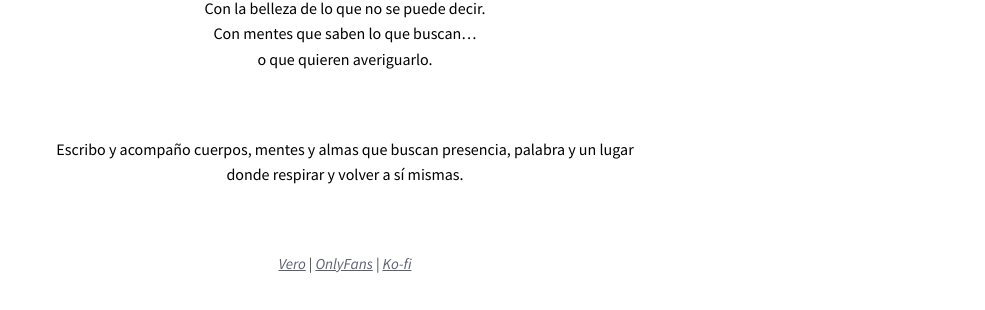
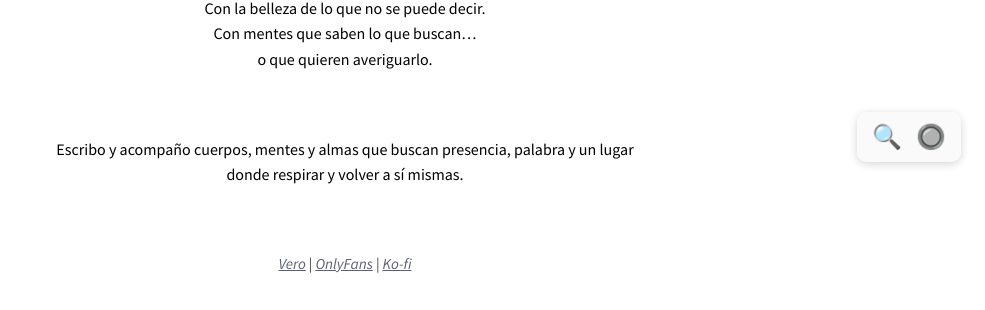
Before and after one commit to KajiiNarumi/iasuarezv, a Jekyll site: the page built from index.html, in a window 1280 px wide. Shown: the part 714-1024 px from the top of the page, without its empty margins (295-1280 px from the left). Built offline with Jekyll 4.4.1, drawn with Linux system fonts in a browser that asks for light colours; nearby versions of some CDN libraries; the list of posts is cut into pages by our own code.

Commit message:
Update main.scss

```diff
--- a/assets/css/main.scss
+++ b/assets/css/main.scss
@@ -100,50 +100,46 @@
 }
 
 /* =====================
-   WIDGET FLOTANTE PARA TAMAÑO DE FUENTE
+   WIDGET FLOTANTE ACCESIBILIDAD Y TEMA
    ===================== */
-#font-size-widget {
+#utility-widget {
   position: fixed;
   right: 24px;
   bottom: 24px;
-  background: rgba(30, 30, 30, 0.87); /* Fondo oscuro translúcido */
+  background: rgba(30, 30, 30, 0.88);
   border-radius: 10px;
   box-shadow: 0 2px 8px rgba(0,0,0,.17);
   padding: 7px 12px;
   z-index: 9999;
   display: flex;
-  gap: 6px;
+  gap: 8px;
   align-items: center;
-  color: #fff; /* Texto blanco */
+  color: #fff;
   font-family: inherit;
 }
 
-/* Modo claro para el widget (cuando no hay dark-mode) */
-body:not(.dark-mode) #font-size-widget {
+body:not(.dark-mode) #utility-widget {
   background: rgba(250,250,250,0.92);
   color: #222;
 }
 
-/* Botones del widget */
-#font-size-widget button {
+#utility-widget button {
   background: transparent;
-  border: 1px solid #888;
+  border: none;
   color: inherit;
-  border-radius: 6px;
-  padding: 6px 12px;
-  font-size: 1.1em;
-  transition: background 0.15s, border-color 0.15s;
+  border-radius: 50%;
+  width: 36px;
+  height: 36px;
+  font-size: 1.5em;
+  display: flex;
+  align-items: center;
+  justify-content: center;
+  transition: background 0.15s;
   cursor: pointer;
 }
 
-/* Hover en modo oscuro */
-#font-size-widget button:hover {
-  background: #444;
-  border-color: #fff;
+#utility-widget button:hover,
+#utility-widget button:focus {
+  background: rgba(120,120,120,0.16);
+  outline: none;
 }
-
-/* Hover en modo claro */
-body:not(.dark-mode) #font-size-widget button:hover {
-  background: #eee;
-  border-color: #111;
-}
```
